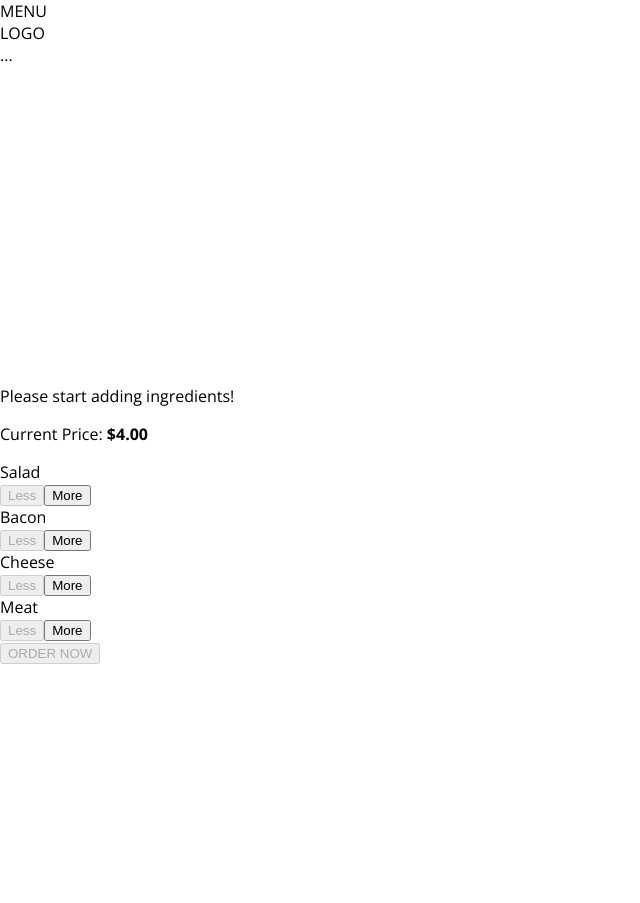
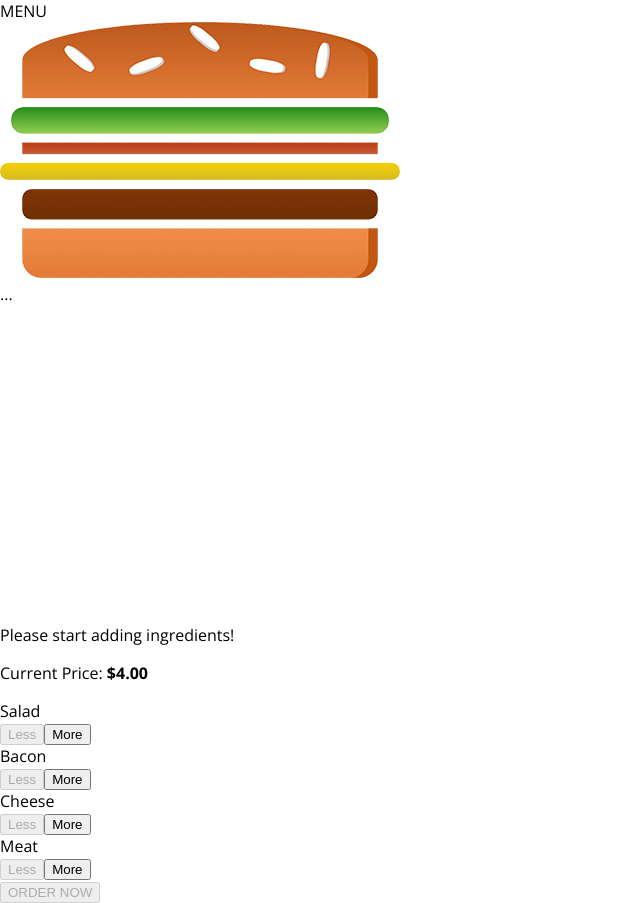
Before and after one commit to alexandria-lewis/burger-builder, a React app: page / in a window 1280 px wide. Shown: the whole page, without its empty margins (0-640 px from the left). Before the commit the page ends 800 px from the top, so only its background shows below. Built offline with nearby package versions, Linux system fonts and the light colour scheme.

Commit message:
mod 171: using a logo in our app

```diff
--- /dev/null
+++ b/src/components/Logo/Logo.css
@@ -0,0 +1,11 @@
+.Logo {
+    background-color: #fff;
+    padding: 8px;
+    height: 80%;
+    box-sizing: border-box;
+    border-radius: 5px;
+}
+
+.Logo img {
+    height: 100%;
+}
--- /dev/null
+++ b/src/components/Logo/Logo.js
@@ -0,0 +1,20 @@
+import React from 'react';
+
+import burgerLogo from '../../assets/images/burger-logo.png';
+import classes from './Logo.css';
+
+const logo = (props) => (
+    <div className={classes.Logo}>
+        {/* Now you could think that you simply say go up to the assets folder and then to the images folder and to burger logo png. Now this will not work as you would expect it to work due to the way our build workflow here is set up, keep in mind, the source folder is only the folder we're working in.
+
+        In the end, webpack will take all these files, bundle them together and create a new output folder. We can see that here because we're in development mode where all of that will happen in memory but once we do publish our app, we will get a real different folder where all the optimized, compiled and bundled assets are contained in.
+
+        Now therefore these assets folder here to the source folder will not be shipped to any real server, the whole source folder won't be shipped there. Hence we should also make webpack aware of the fact that we're using this image and we're actually doing that by importing the image into our javascript file.
+
+        Now of course just like for the css files, this does not mean that webpack mixes the image with our javascript code, how would that look like anyways? It just means we make webpack aware of the fact that we're using this image and webpack will then handle this image with a special plug-in or a special module that was added to webpack, to its config, will handle the image, will basically copy it over to the destination directory it creates, again only in memory during development and we'll even optimize the image. */}
+        <img src={burgerLogo} alt="MyBurger" />
+        {/* simply set source to burger logo and this will again refer to a string in the end to the path where webpack stored the optimized and copied image. */}
+    </div>
+);
+
+export default logo;
--- a/src/components/Navigation/Toolbar/Toolbar.js
+++ b/src/components/Navigation/Toolbar/Toolbar.js
@@ -2,11 +2,12 @@ import React from 'react';
 
 import classes from './Toolbar.css';
 // keep in mind, this import in the end simply imports a couple of strings, the dynamically created css class names which we simply adjusted to be scoped to this component and then, we're assigning the class name which was generated here.
+import Logo from '../../Logo/Logo';
 
 const toolbar = (props) => (
     <header className={classes.Toolbar}>
         <div>MENU</div>
-        <div>LOGO</div>
+        <Logo />
         <nav>
             ...
         </nav>
```
Also changed, not shown: src/assets/images/burger-logo.png (added).
